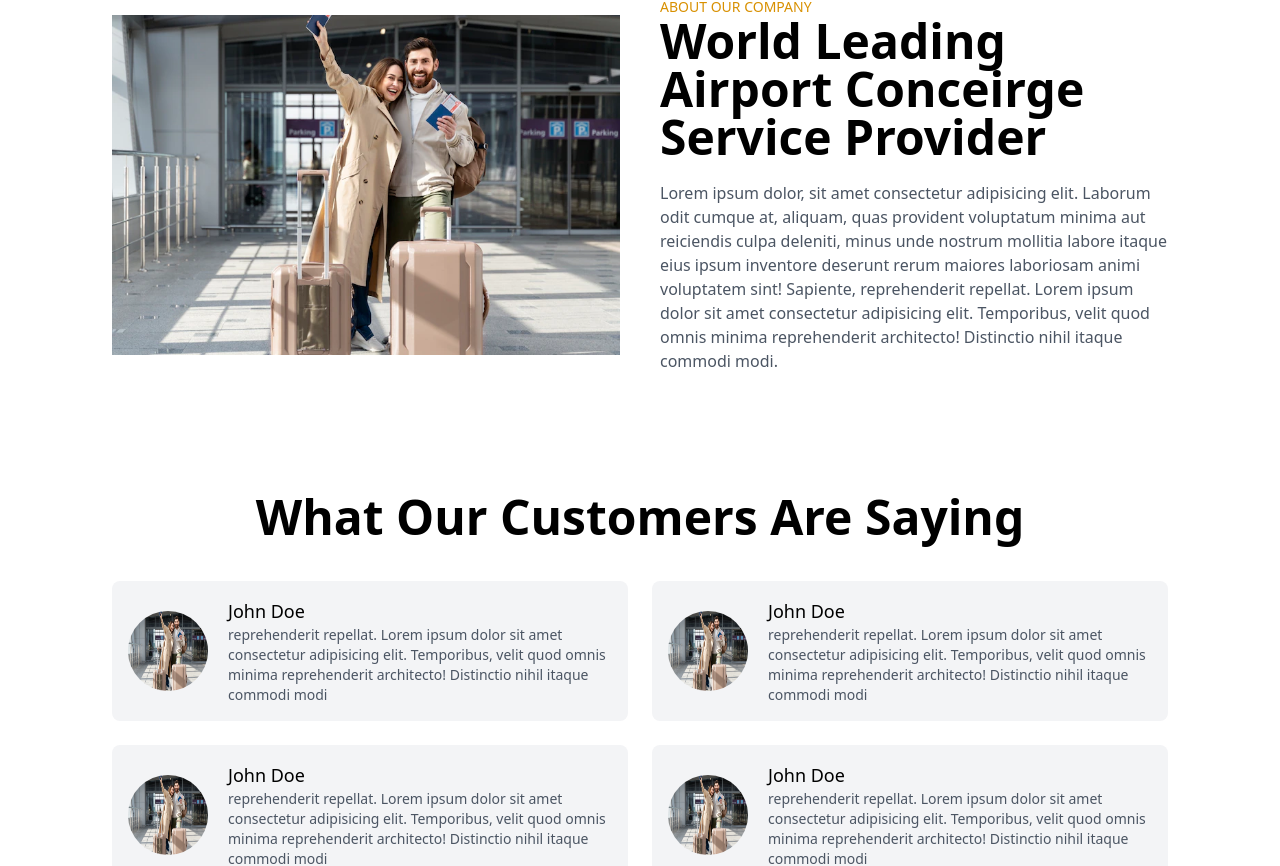
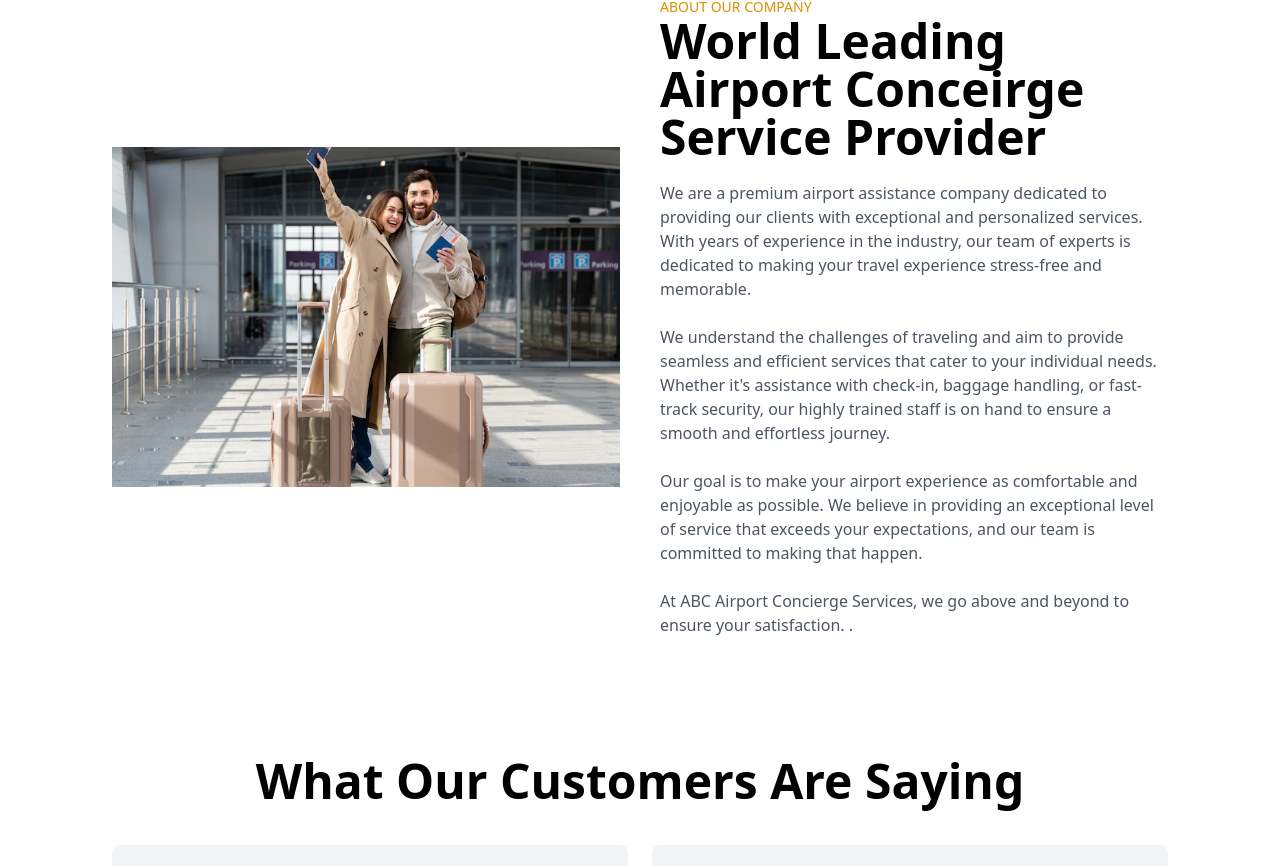
Before and after one commit to JC-Coder/tgw-airport-escort-website-react, a React (Vite) app: page / in a window 1280 px wide. Shown: the part 883-1749 px from the top of the page. Built offline with nearby package versions, Linux system fonts and the light colour scheme.

Commit message:
updated about and testimonial content

```diff
--- a/src/Home.jsx
+++ b/src/Home.jsx
@@ -61,7 +61,13 @@ const Home = () => {
         <div className="md:text-left text-center">
           <p className="font-medium text-sm text-[var(--yellow)]">ABOUT OUR COMPANY</p>
           <h3 className="md:text-5xl text-4xl font-bold">World Leading Airport Conceirge Service Provider</h3>
-          <p className="mt-5 text-gray-600">Lorem ipsum dolor, sit amet consectetur adipisicing elit. Laborum odit cumque at, aliquam, quas provident voluptatum minima aut reiciendis culpa deleniti, minus unde nostrum mollitia labore itaque eius ipsum inventore deserunt rerum maiores laboriosam animi voluptatem sint! Sapiente, reprehenderit repellat. Lorem ipsum dolor sit amet consectetur adipisicing elit. Temporibus, velit quod omnis minima reprehenderit architecto! Distinctio nihil itaque commodi modi.</p>
+          <p className="mt-5 text-gray-600">We are a premium airport assistance company dedicated to providing our clients with exceptional and personalized services. With years of experience in the industry, our team of experts is dedicated to making your travel experience stress-free and memorable. <br/> <br/>
+
+We understand the challenges of traveling and aim to provide seamless and efficient services that cater to your individual needs. Whether it's assistance with check-in, baggage handling, or fast-track security, our highly trained staff is on hand to ensure a smooth and effortless journey.<br/> <br/>
+
+Our goal is to make your airport experience as comfortable and enjoyable as possible. We believe in providing an exceptional level of service that exceeds your expectations, and our team is committed to making that happen.<br/>  <br/>
+
+At ABC Airport Concierge Services, we go above and beyond to ensure your satisfaction. .</p>
         </div>
       </div>
 
--- a/src/constants/index.js
+++ b/src/constants/index.js
@@ -18,22 +18,22 @@ export const navLinks = [
 export const testimonails = [
   {
     image: travellers,
-    name: 'john doe',
-    desc: ' reprehenderit repellat. Lorem ipsum dolor sit amet consectetur adipisicing elit. Temporibus, velit quod omnis minima reprehenderit architecto! Distinctio nihil itaque commodi modi'
+    name: 'james matthew',
+    desc: 'I recently used TGW Airport Concierge Services for a business trip and was blown away by the level of service I received. From the moment I arrived at the airport, the staff was there to assist me with check-in and baggage handling, making my journey a breeze. I highly recommend TGW to anyone looking for a premium airport experience'
   },
   {
     image: travellers,
-    name: 'john doe',
-    desc: ' reprehenderit repellat. Lorem ipsum dolor sit amet consectetur adipisicing elit. Temporibus, velit quod omnis minima reprehenderit architecto! Distinctio nihil itaque commodi modi'
+    name: 'stanley doe',
+    desc: 'Traveling can be stressful, but TGW Airport Concierge Services made my trip a dream come true. Their fast-track security service allowed me to bypass long lines, and the personalized attention I received from the staff was exceptional. I will definitely be using their services on my next trip'
   },
   {
     image: travellers,
-    name: 'john doe',
-    desc: ' reprehenderit repellat. Lorem ipsum dolor sit amet consectetur adipisicing elit. Temporibus, velit quod omnis minima reprehenderit architecto! Distinctio nihil itaque commodi modi'
+    name: 'miracle tanny',
+    desc: 'As a frequent traveler, I\'ve had the pleasure of using several airport concierge services. However, none of them compare to the level of excellence offered by TGW. Their staff is knowledgeable, friendly, and went above and beyond to ensure I had a comfortable and stress-free journey. I highly recommend ABC to anyone looking for a premium airport experience.'
   },
   {
     image: travellers,
-    name: 'john doe',
-    desc: ' reprehenderit repellat. Lorem ipsum dolor sit amet consectetur adipisicing elit. Temporibus, velit quod omnis minima reprehenderit architecto! Distinctio nihil itaque commodi modi'
+    name: 'Lucy planet',
+    desc: ' I was impressed by the attention to detail and the level of personalized service I received from TGW Airport Concierge Services. The staff was friendly and efficient, and they made my journey a truly luxurious experience. I wouldn\'t hesitate to use their services again and would highly recommend them to anyone'
   },
 ]
```
